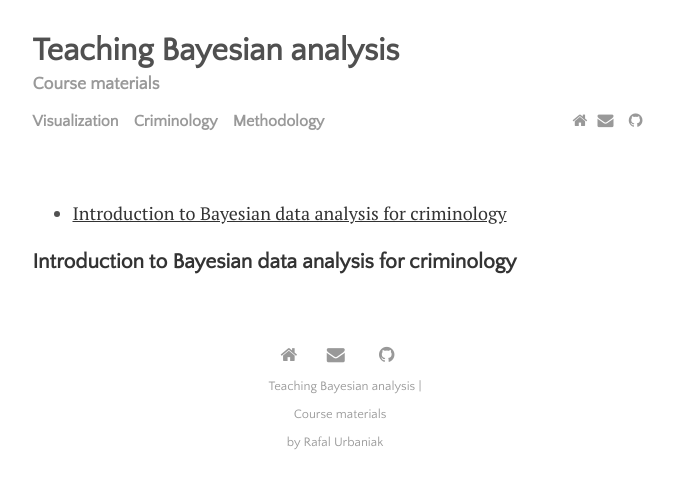
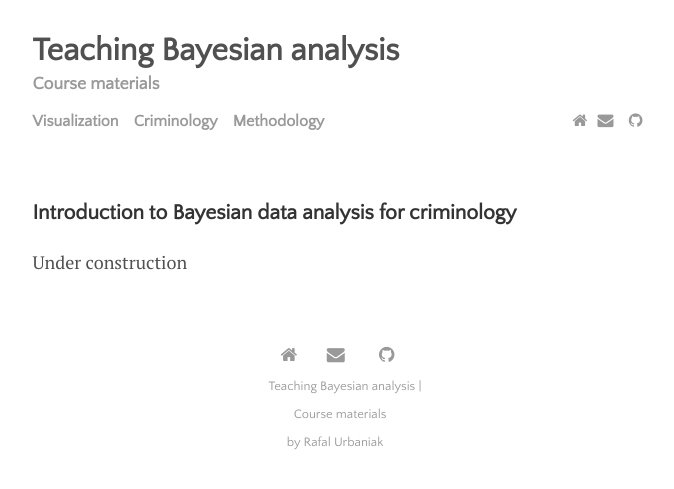
Before and after one commit to rfl-urbaniak/teaching, a Jekyll site: the page built from menu/criminology.md, in a window 1280 px wide. Shown: the top 489 px of the page, without its empty margins (300-974 px from the left). Built offline with Jekyll 4.4.1, drawn with Linux system fonts in a browser that asks for light colours.

Commit message:
revised subpages to "under construction"

```diff
--- a/menu/criminology.md
+++ b/menu/criminology.md
@@ -3,7 +3,8 @@ layout: page
 title: ""
 ---
 
-* TOC
-{:toc}
+
 
 ### Introduction to Bayesian data analysis for criminology
+
+Under construction
```
Also changed, not shown: menu/methodology.md (+2 -2 lines).
